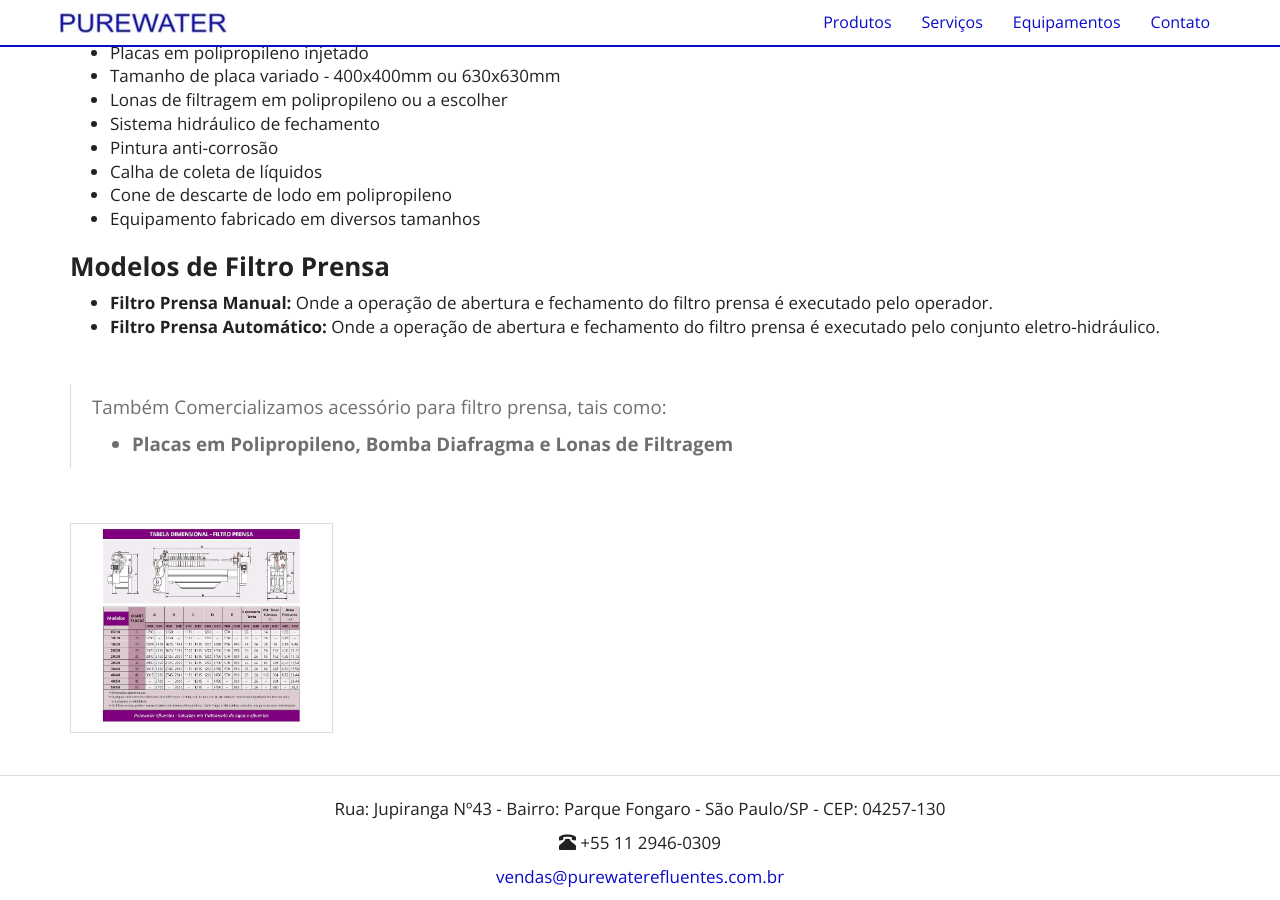
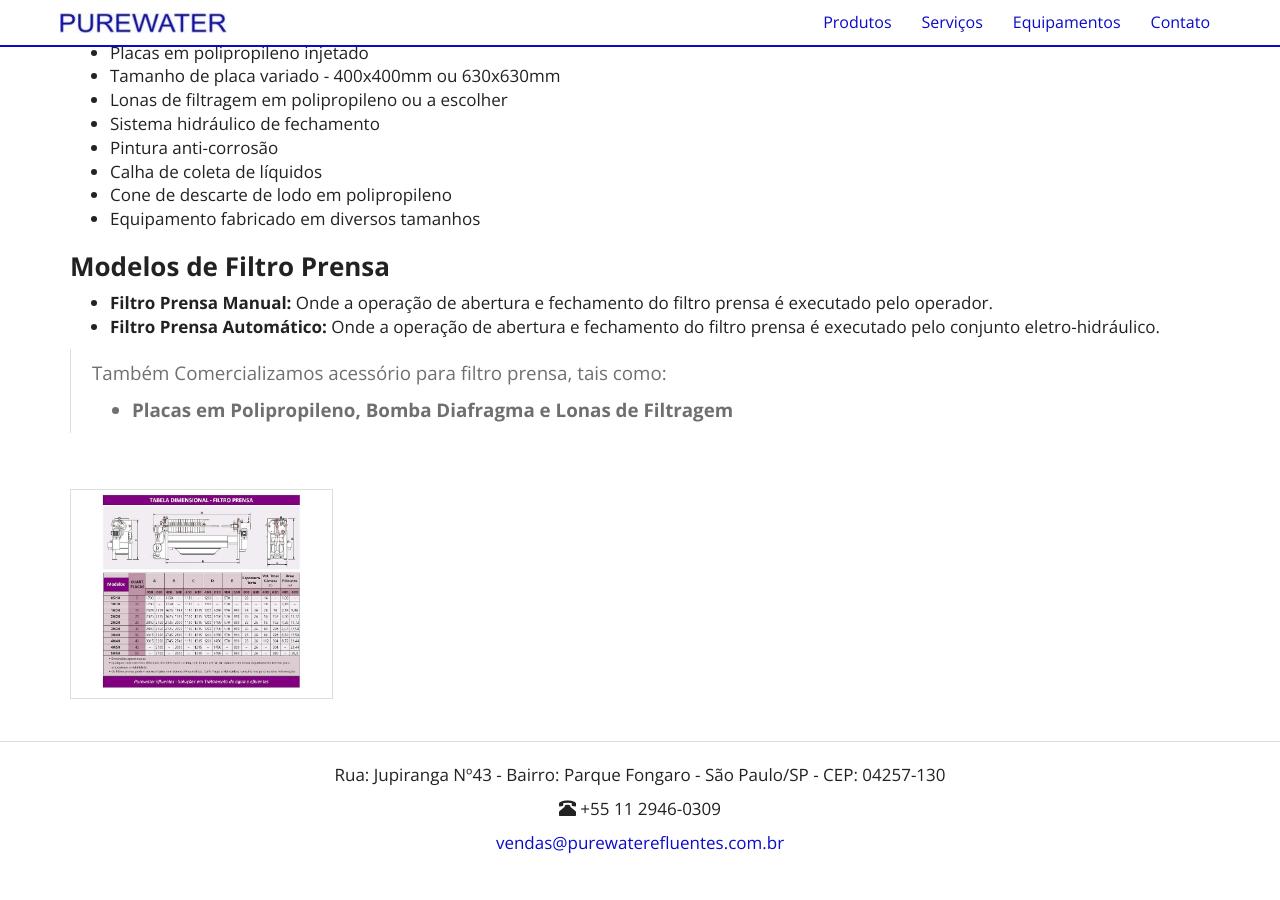
Before and after one commit to purewaterefluentes/purewaterefluentes.github.io, a Jekyll site: the page built from equipamentos/filtro-prensa.md, in a window 1280 px wide and 900 px high, scrolled down 1108 px. Built offline with Jekyll 4.4.1, drawn with Linux system fonts in a browser that asks for light colours; nearby versions of some CDN libraries; library files that are not in the unit come from our copies; after the commit the page ends 1973 px from its top, so only the background shows below that.

Commit message:
Update filtro-prensa.md

```diff
--- a/equipamentos/filtro-prensa.md
+++ b/equipamentos/filtro-prensa.md
@@ -50,8 +50,8 @@ Com grande capacidade de filtragem e ótimos resultados na desidratação, poden
 
 - **Filtro Prensa Manual:** Onde a operação de abertura e fechamento do filtro prensa é executado pelo operador.
 - **Filtro Prensa Automático:** Onde a operação de abertura e fechamento do filtro prensa é executado pelo conjunto eletro-hidráulico.
+<br />
 
-<br />
 > Também Comercializamos acessório para filtro prensa, tais como:
   - **Placas em Polipropileno, Bomba Diafragma e Lonas de Filtragem**
 
```
